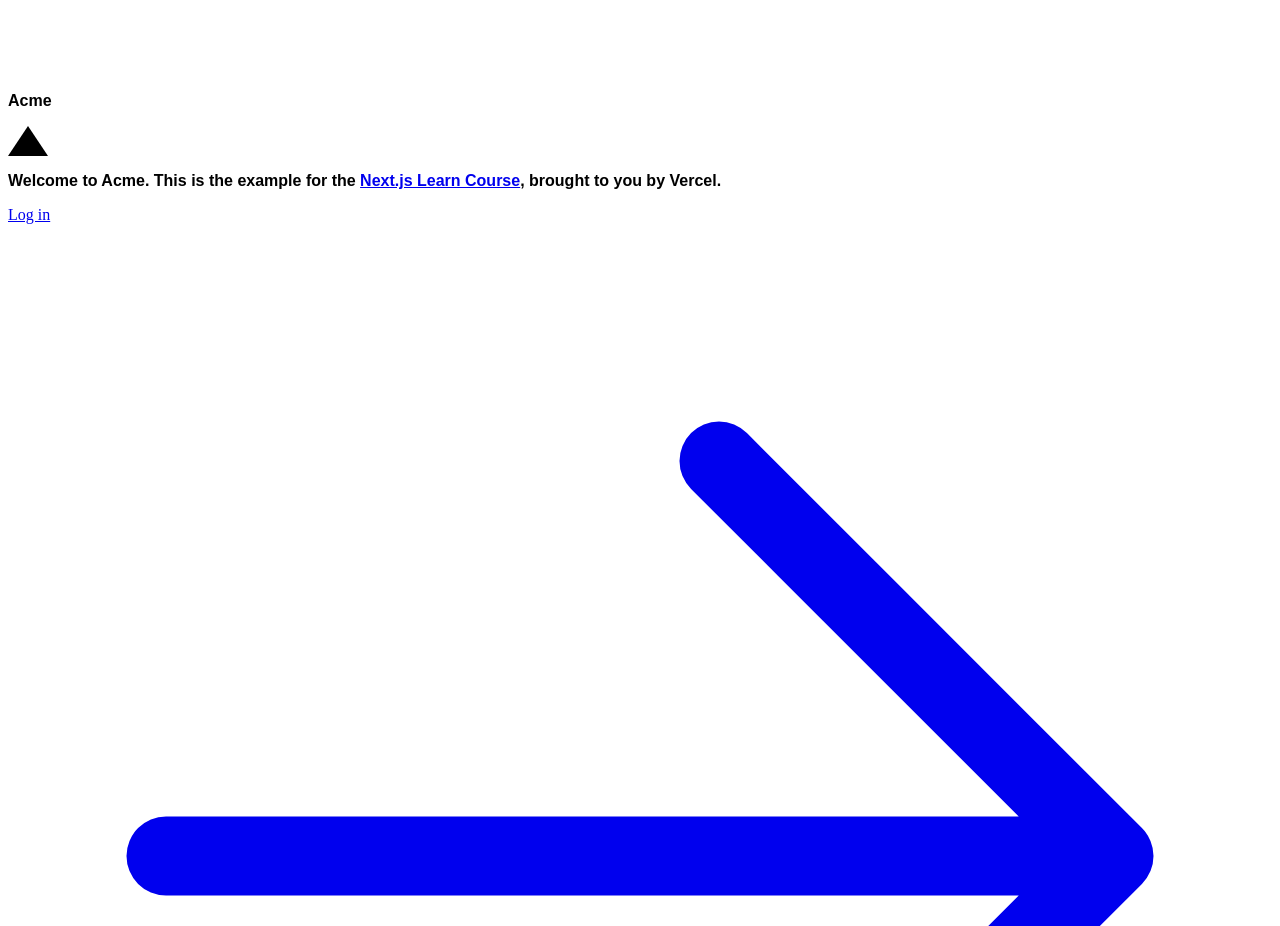
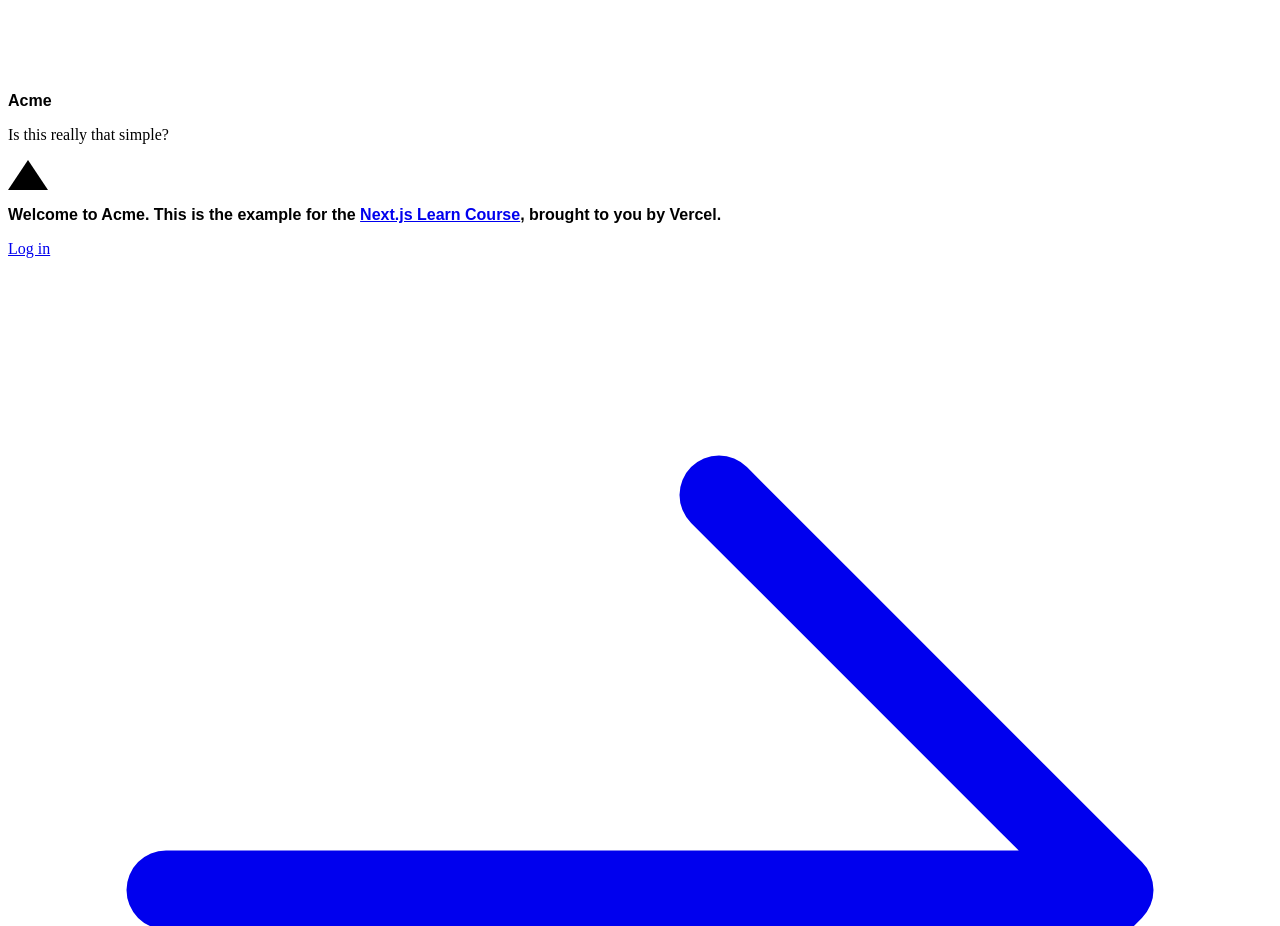
Before and after one commit to marcinw99/nextjs-learn-v14, a Next.js app: page / in a window 1280 px wide. Shown: the part 1200-2126 px from the top of the page. Built offline with nearby package versions, Linux system fonts and the light colour scheme; a web font is replaced by a local one.

Commit message:
feat: some feature branch commit

```diff
--- a/app/page.tsx
+++ b/app/page.tsx
@@ -10,6 +10,7 @@ export default function Page() {
         <main className="flex min-h-screen flex-col p-6">
             <div className="flex h-20 shrink-0 items-end rounded-lg bg-blue-500 p-4 md:h-52">
                 <AcmeLogo/>
+                <p>Is this really that simple?</p>
             </div>
             <div className="mt-4 flex grow flex-col gap-4 md:flex-row">
                 <div className="flex flex-col justify-center gap-6 rounded-lg bg-gray-50 px-6 py-10 md:w-2/5 md:px-20">
```
